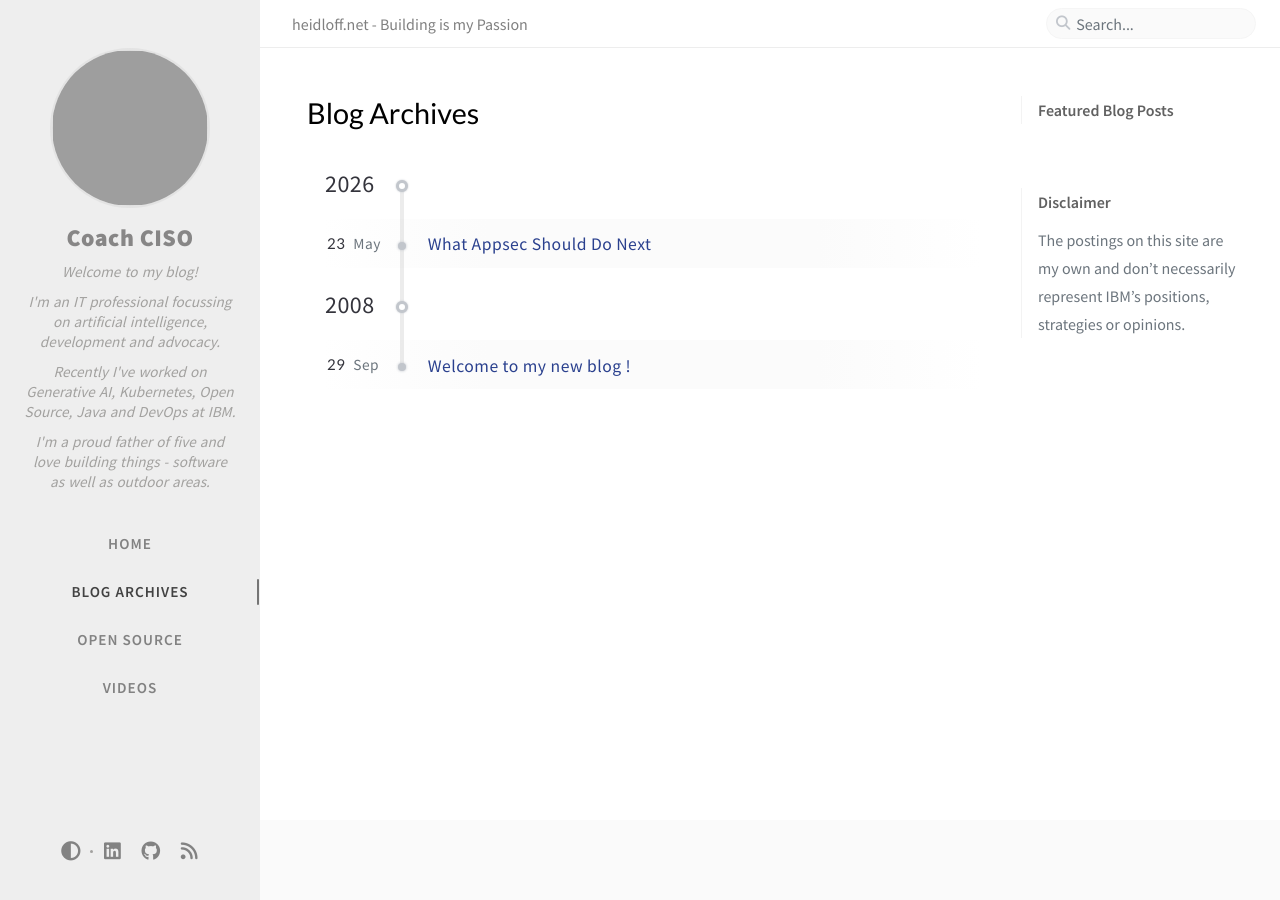
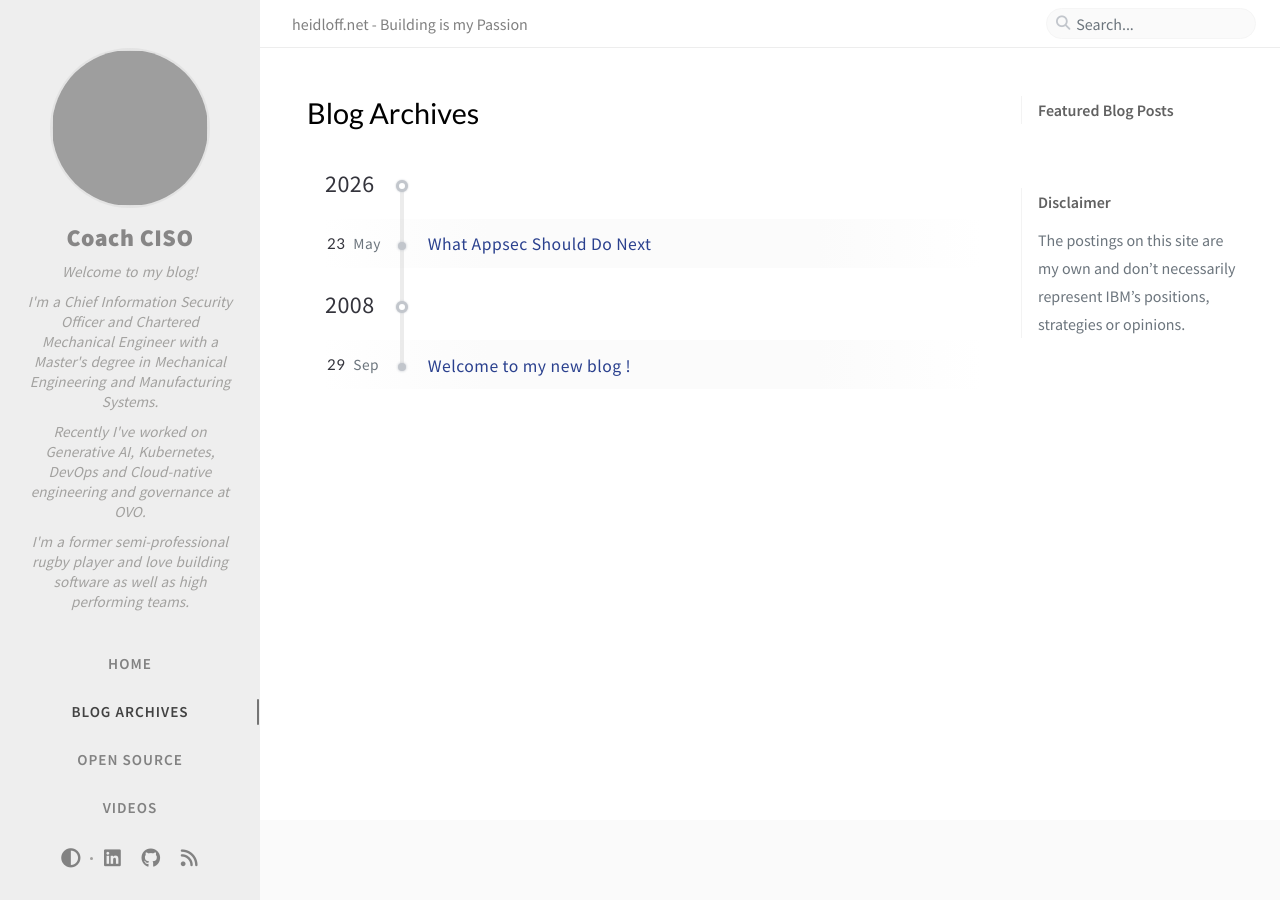
Before and after one commit to CoachCISO/CoachCISO.github.io, a Jekyll site: the page built from _tabs/archives.md, in a window 1280 px wide. Built offline with Jekyll 4.4.1, drawn with Linux system fonts in a browser that asks for light colours; comment, search, counter and statistics services are not loaded; grey boxes are pictures that could not be loaded.

Commit message:
Update _config.yml

```diff
--- a/_config.yml
+++ b/_config.yml
@@ -5,8 +5,8 @@ theme: jekyll-theme-chirpy
 
 # Change the following value to '/PROJECT_NAME' ONLY IF your site type is GitHub Pages Project sites
 # and doesn't have a custom domain.
-#baseurl: '/heidloffblog'
-baseurl: ''
+#baseurl: '/CoachCISO'
+baseurl: '/PROJECT_NAME'
 
 #url: 'https://coachciso.github.io/'
 url: 'https://coachciso.com'
@@ -24,7 +24,7 @@ timezone: Europe/Berlin
 # ↓ --------------------------
 title: Coach CISO
 
-tagline: "<div>Welcome to my blog!</div><div style='padding-bottom: 10px;'></div><div>I'm an IT professional focussing on artificial intelligence, development and advocacy.</div><div style='padding-bottom: 10px;'></div><div>Recently I've worked on Generative AI, Kubernetes, Open Source, Java and DevOps at IBM.</div><div style='padding-bottom: 10px;'></div><div>I'm a proud father of five and love building things - software as well as outdoor areas.</div>"
+tagline: "<div>Welcome to my blog!</div><div style='padding-bottom: 10px;'></div><div>I'm a Chief Information Security Officer and Chartered Mechanical Engineer with a Master's degree in Mechanical Engineering and Manufacturing Systems.</div><div style='padding-bottom: 10px;'></div><div>Recently I've worked on Generative AI, Kubernetes, DevOps and Cloud-native engineering and governance at OVO.</div><div style='padding-bottom: 10px;'></div><div>I'm a former semi-professional rugby player and love building software as well as high performing teams.</div>"
 
 description: >-
   Blog from Simon Goldsmith, a Chief Information Security Officer Simon Goldsmith is a Chief Information Security Officer and a lifelong student of leadership and building high performing teams. Simon believes in security as both a profession and craft - one that requires relentless curiosity, the humility to listen to those in the code, and the agility to adapt to the unique complexity of the organisations and people we serve.
```
